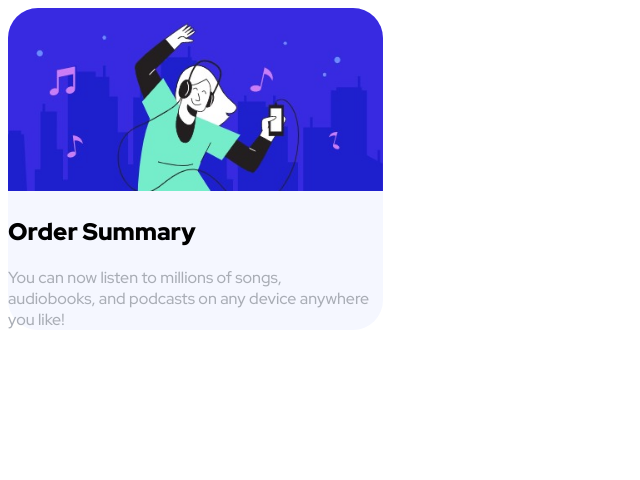
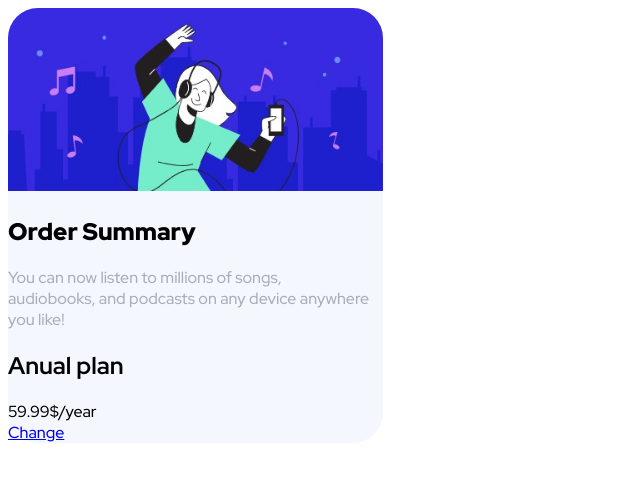
Before and after one commit to AndreaBitmind/202207-w2ch1-Andrea-Martinez, a website: page index.html in a window 1280 px wide. Shown: the whole page, without its empty margins (0-640 px from the left). Drawn offline with nearby package versions, Linux system fonts and the light colour scheme; files that its build step writes are made by us from their sources.

Commit message:
added elements in anual plan section

```diff
--- a/index.html
+++ b/index.html
@@ -32,7 +32,13 @@
           audiobooks, and podcasts on any device anywhere you like!
         </p>
         <div class="anual-plan">
-          <section class="icon-plan"></section>
+          <section class="icon-plan">
+            <div>
+              <h2>Anual plan</h2>
+              <span>59.99$/year</span>
+            </div>
+            <a href="#">Change</a>
+          </section>
         </div>
       </section>
     </div>
```
